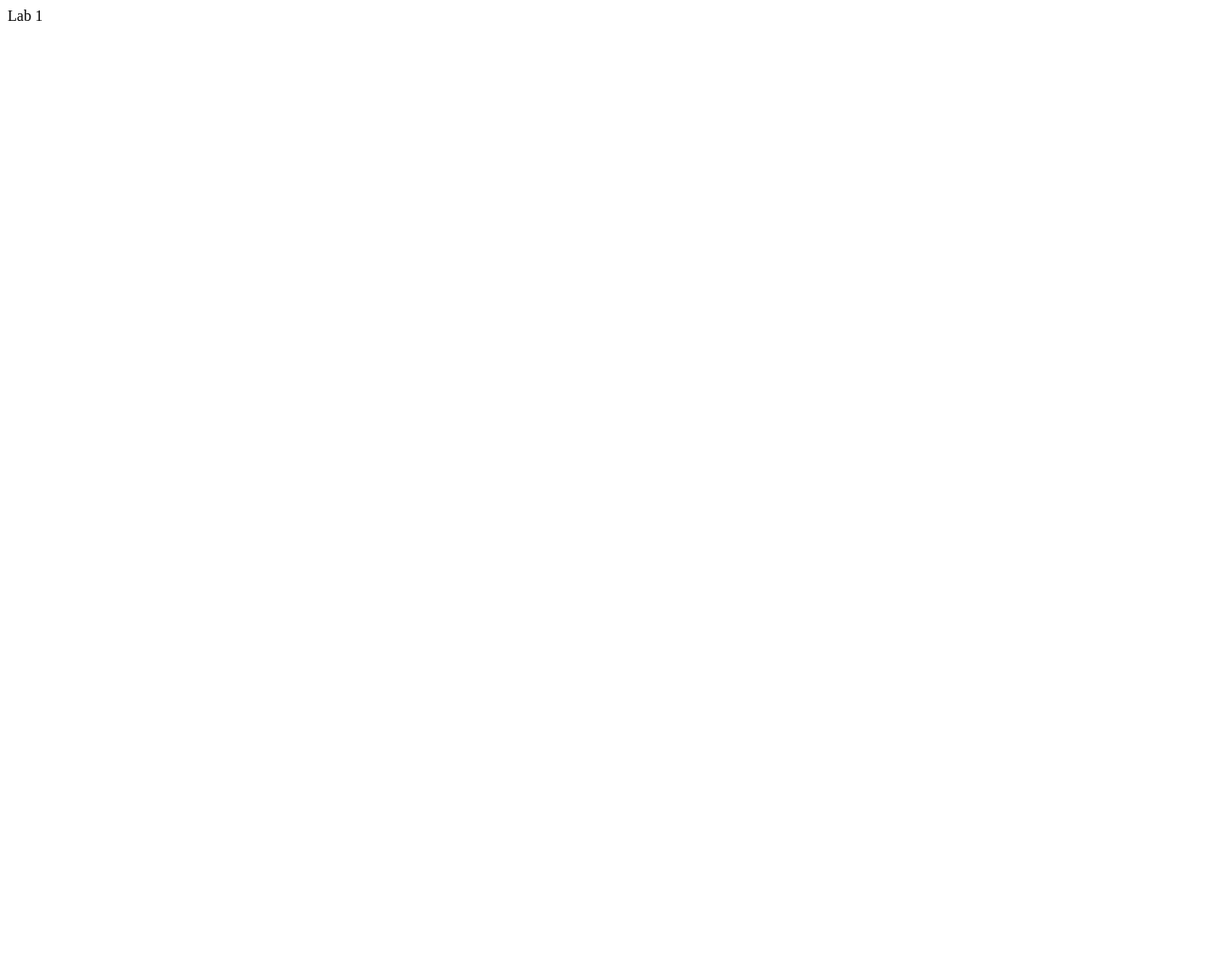
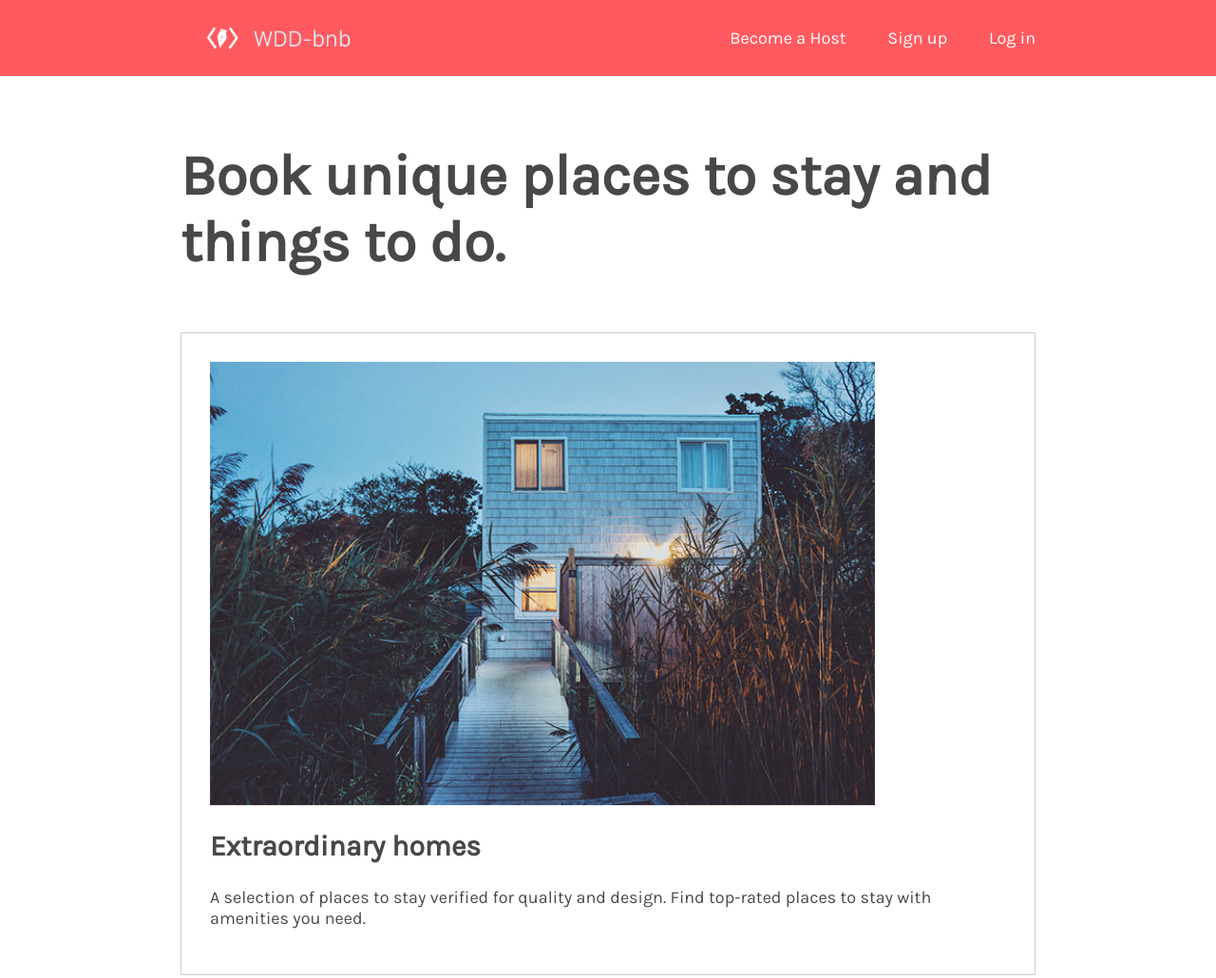
Before and after one commit to jsong11/jsong11.github.io, a plain HTML site: page labs/lab2/index.html in a window 1280 px wide. Shown: the top 1030 px of the page at 95% size. Before the commit the page ends 800 px from the top, so only its background shows below. Drawn offline with Linux system fonts and the light colour scheme.

Commit message:
finished lab2

```diff
--- /dev/null
+++ b/labs/lab2/css/style.css
@@ -0,0 +1,70 @@
+body {
+    font-family: Karla, sans-serif;
+    color: #484848;
+    margin:0;
+    padding:0;
+}
+nav ul {
+    list-style-type: none;
+    padding-inline-start: 0;
+    margin-block-start: 0;
+    margin-block-end: 0;
+}
+nav {
+    display: inline-block;
+    float: right;
+}
+nav li {
+    display: inline-block;
+    margin-left: 40px;
+    line-height: 80px;
+}
+nav a{
+    color:white;
+    font-size: 18px;
+    text-decoration: none;
+    cursor:pointer;
+}
+
+nav a:hover {
+    text-decoration: underline;
+}
+header {
+    background-color: #FF5A5F;
+    height: 80px;
+
+}
+
+#logo {
+    height:80px;
+}
+
+.content {
+    width: 900px;
+    margin: auto;
+}
+
+section {
+    padding: 30px;
+    border: 1px solid #cccccc;
+    margin-bottom: 100px;
+}
+
+section img {
+    width: 700px;
+}
+
+
+h1 {
+    font-size: 60px;
+    padding-top: 30px;
+    padding-bottom: 20px;
+}
+
+h2 {
+    font-size: 30px;
+}
+
+section p {
+    font-size: 18px;
+}
--- a/labs/lab2/index.html
+++ b/labs/lab2/index.html
@@ -1,6 +1,57 @@
-<!DOCTYPE html>
 <html>
-    <body>
-        Lab 1
-    </body>
+  <head>
+    <link rel="stylesheet" href="css/style.css">
+    <link href="https://fonts.googleapis.com/css?family=Karla&display=swap" rel="stylesheet">
+    <title>WDD-bnb</title>
+  </head>
+
+  <body>
+    <header>
+      <div class = "content">
+
+        <a href="home">
+          <img src="img/logo.png" alt="" id="logo"/>
+        </a>
+
+        <nav>
+          <ul>
+            <li><a href="become-host">Become a Host</a></li>
+            <li><a href="sign-up">Sign up</a></li>
+            <li><a href="log-in">Log in</a></li>
+          </ul>
+        </nav>
+
+      </div>
+    </header>
+
+    <div class = "content">
+
+      <h1>Book unique places to stay and things to do.</h1>
+
+      <section>
+        <img src="img/house.png" />
+        <h2>Extraordinary homes</h2>
+        <p>
+          A selection of places to stay verified for quality and design. Find
+          top-rated places to stay with amenities you need.
+        </p>
+      </section>
+
+      <section>
+        <img src="img/city.png" />
+        <h2>Places to stay around the world</h2>
+        <p>Explore a new city on your next trip!</p>
+      </section>
+
+      <section>
+        <img src="img/sushimaking.png" />
+        <h2>Top-rated experiences</h2>
+        <p>
+          Book one-of-a-kind activities hosted by locals, created for the curious.
+        </p>
+      </section>
+
+    </div>
+
+  </body>
 </html>
```
Also changed, not shown: labs/lab2/img/city.png (added), labs/lab2/img/house.png (added), labs/lab2/img/logo.png (added), labs/lab2/img/sushimaking.png (added), 3 other files.
